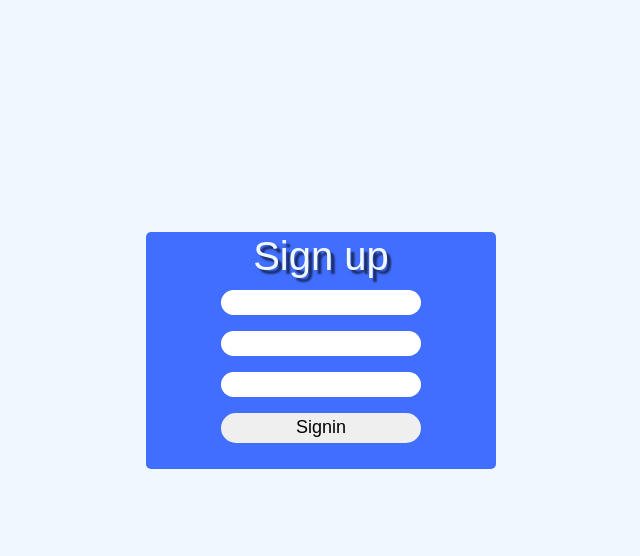
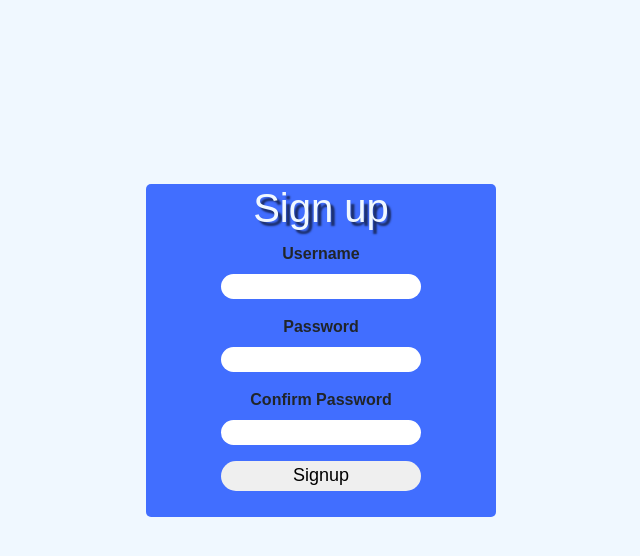
Before and after one commit to MarianoNLR/django-taskslist, a Django app: page /signup/ in a window 1280 px wide. Shown: the part 70-626 px from the top of the page, without its empty margins (319-959 px from the left). Run offline with Django 4.2, Linux system fonts and the light colour scheme.

Commit message:
fix styles

```diff
--- a/tasks/static/css/signin.css
+++ b/tasks/static/css/signin.css
@@ -66,3 +66,7 @@ a {
 input:focus {
     outline: none;
 }
+
+label {
+    font-weight: 600;
+}
--- a/tasks/templates/signup.html
+++ b/tasks/templates/signup.html
@@ -10,16 +10,19 @@
         <h1 class="form-title">Sign up</h1>
             {% csrf_token %}
             <div class="form-group">
+                <label for="username">Username</label>
                 {{form.username}}
             </div>
             <div class="form-group">
+                <label for="password1">Password</label>
                 {{form.password1}}
             </div>
             <div class="form-group">
+                <label for="password2">Confirm Password</label>
                 {{form.password2}}
             </div>
             <div class="form-group">
-                <button type="submit">Signin</button>
+                <button type="submit">Signup</button>
             </div>
     </form>
 </div>
```
